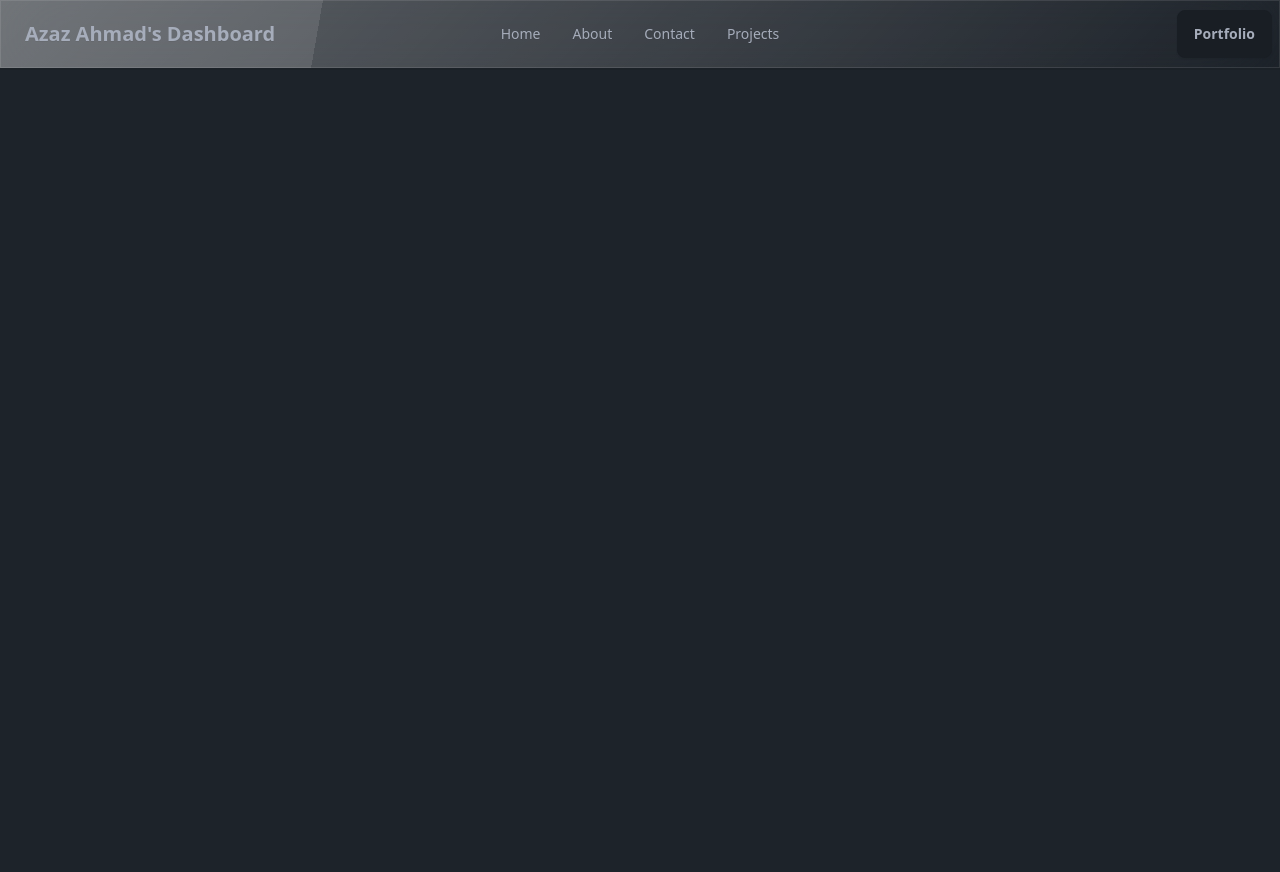
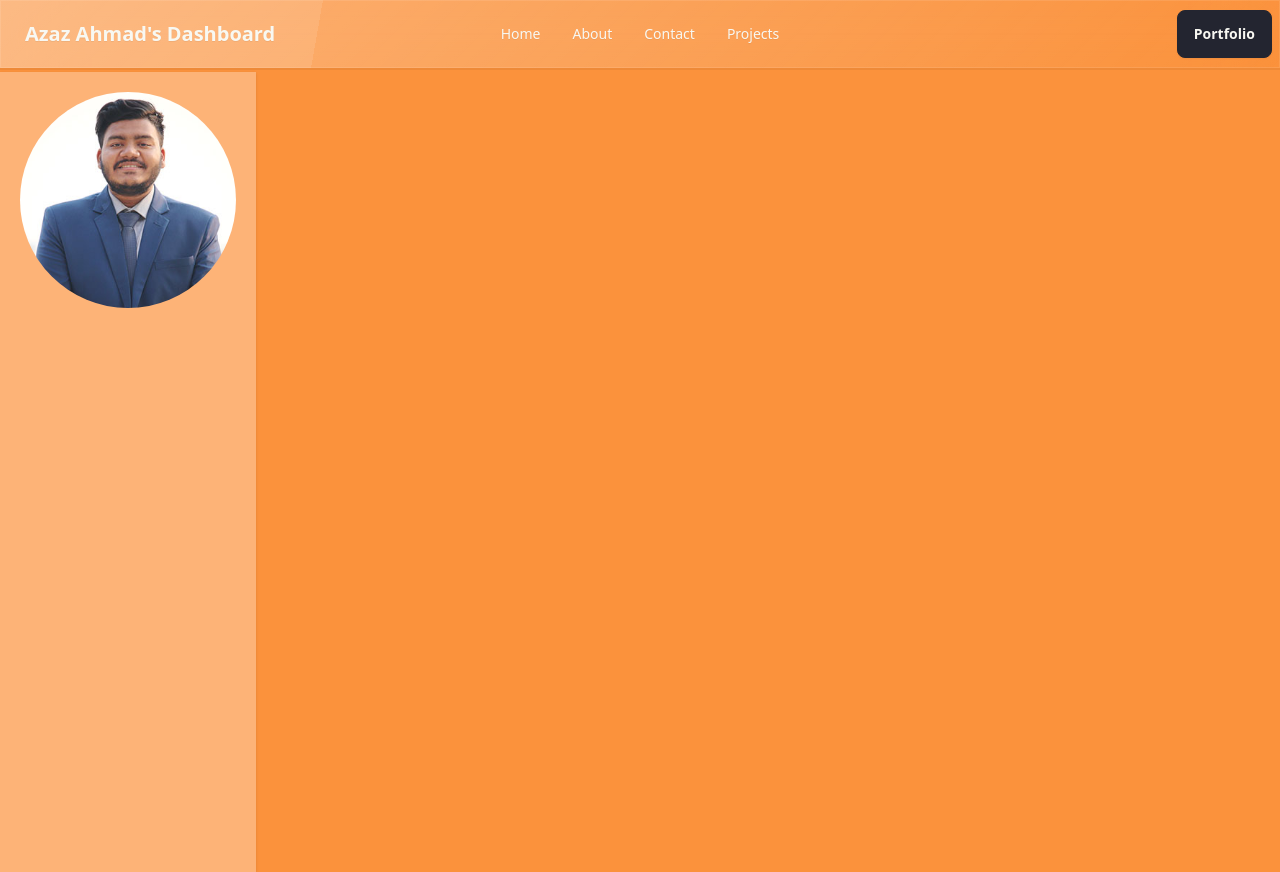
Before and after one commit to azazahmad08/dashboard, a plain HTML site: page index.html in a window 1280 px wide. Before the commit the page ends 800 px from the top, so only its background shows below. Drawn offline with nearby package versions, Linux system fonts and the light colour scheme.

Commit message:
added aside bar

```diff
--- a/index.html
+++ b/index.html
@@ -1,5 +1,5 @@
 <!DOCTYPE html>
-<html lang="en" data-theme="dark">
+<html lang="en" data-theme="dracula">
   <head>
     <meta charset="UTF-8" />
     <meta name="viewport" content="width=device-width, initial-scale=1.0" />
@@ -10,10 +10,12 @@
       type="text/css"
     />
     <script src="https://cdn.tailwindcss.com"></script>
+
     <!-- Link End Here -->
+
     <title>Welcome To Dashboard</title>
   </head>
-  <body>
+  <body class="bg-orange-400">
     <header>
       <div class="navbar glass">
         <div class="navbar-start">
@@ -59,6 +61,9 @@
         </div>
       </div>
     </header>
+    <aside class="lg:w-1/5 lg:mt-1 lg:shadow lg:bg-[#ffffff4d] lg:h-[100vh] sm:hidden lg:block">
+      <img src="below 50.jpg" alt="formal pic" class="mx-auto rounded-[50%] p-5">
+    </aside>
     <main>
 
     </main>
--- a/tailwind.config.js
+++ b/tailwind.config.js
@@ -6,6 +6,6 @@ module.exports = {
     },
     plugins: [],
     daisyui: {
-        themes: ["light", "dark", "cupcake","nord",],
+        themes: ["light", "dark", "cupcake","dracula",],
       },
   }
```
Also changed, not shown: below 50.jpg (added), bg.jpg (added).
